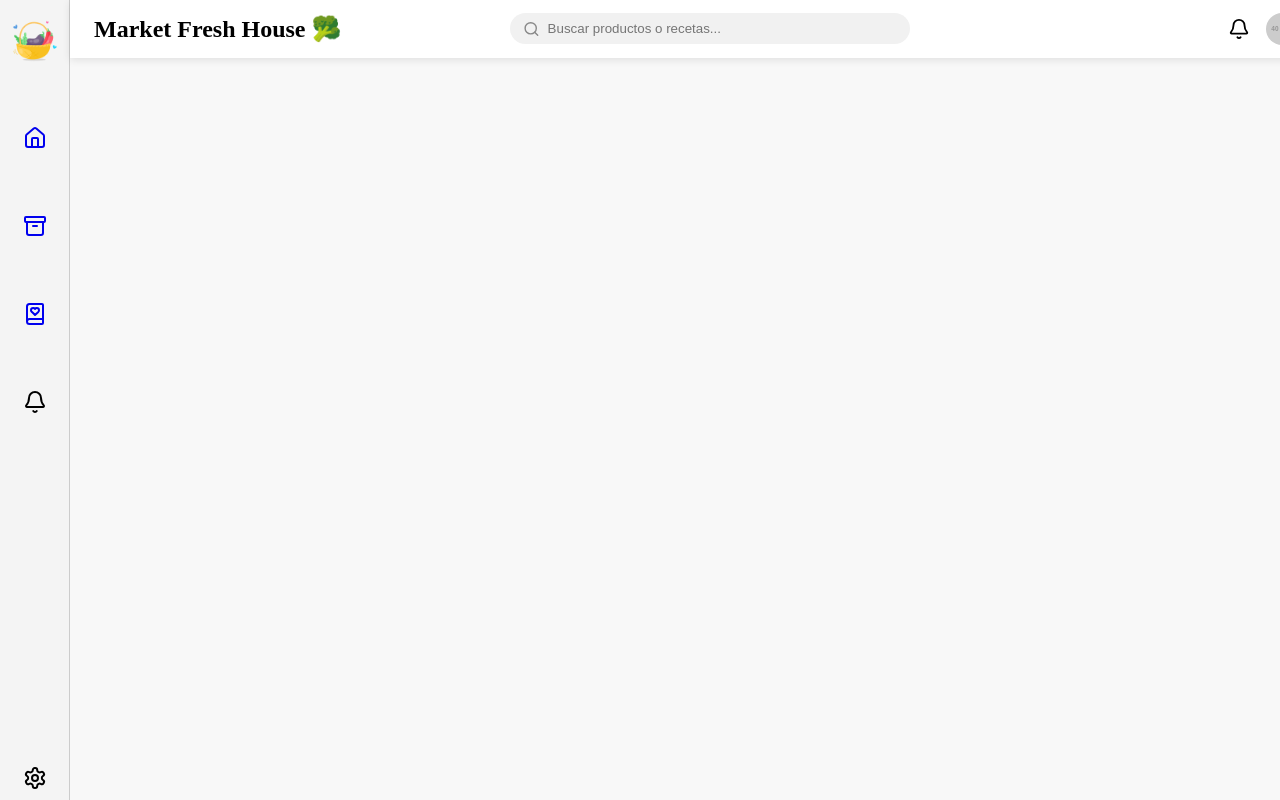
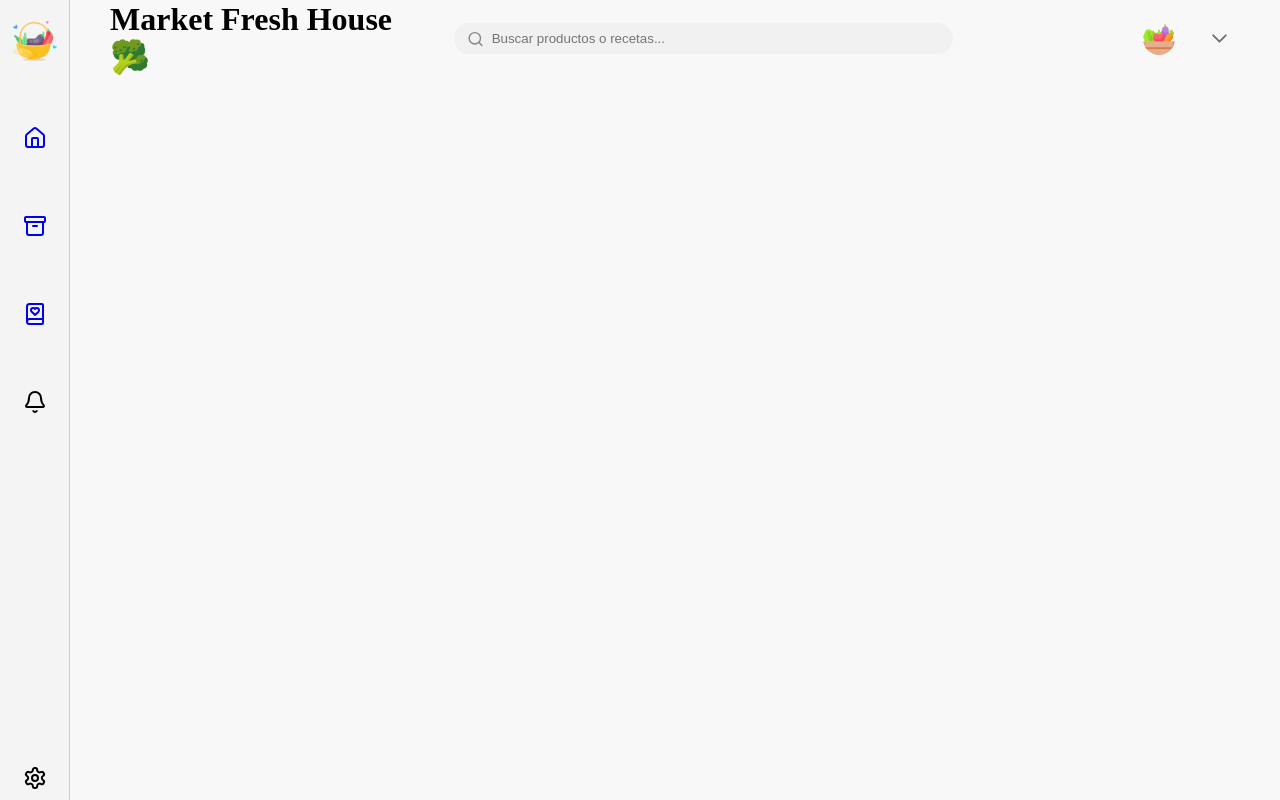
Before and after one commit to jandrader14/techCamp-proyecto, a React (Vite) app: page /dashboard in a window 1280 px wide. Built offline with nearby package versions, Linux system fonts and the light colour scheme.

Commit message:
:wastebasket: Delete unnecessary elements

```diff
--- a/src/components/atoms/Header/Header.module.css
+++ /dev/null
@@ -1,75 +0,0 @@
-.headerContainer {
-    display: flex;
-    align-items: center;
-    justify-content: space-between;
-    padding: 0.8rem 1.5rem;
-    background-color: #ffffff;
-    box-shadow: 0 2px 8px rgba(0, 0, 0, 0.1);
-    position: fixed;
-    top: 0;
-    width: 100%;
-    z-index: 999;
-  }
-
-  .leftSection {
-    flex: 1;
-  }
-
-  .logo {
-    font-size: 1.5rem;
-    font-weight: bold;
-  }
-
-  .centerSection {
-    flex: 2;
-    display: flex;
-    justify-content: center;
-  }
-
-  .searchBar {
-    display: flex;
-    align-items: center;
-    background-color: #f1f1f1;
-    padding: 0.4rem 0.8rem;
-    border-radius: 20px;
-    width: 100%;
-    max-width: 400px;
-  }
-
-  .searchIcon {
-    margin-right: 0.5rem;
-    color: #888;
-  }
-
-  .searchInput {
-    border: none;
-    outline: none;
-    background: transparent;
-    width: 100%;
-  }
-
-  .rightSection {
-    flex: 1;
-    display: flex;
-    align-items: center;
-    justify-content: flex-end;
-    gap: 1rem;
-  }
-
-  .bellIcon {
-    cursor: pointer;
-  }
-
-  .profile {
-    display: flex;
-    align-items: center;
-    gap: 0.5rem;
-    cursor: pointer;
-  }
-
-  .profileIcon {
-    border-radius: 50%;
-    width: 32px;
-    height: 32px;
-    object-fit: cover;
-  }
--- a/src/components/atoms/Header/Header.tsx
+++ /dev/null
@@ -1,36 +0,0 @@
-import styles from './Header.module.css';
-import { ChevronDown, Search, Bell } from 'lucide-react';
-
-export function Header() {
-  return (
-    <header className={styles.headerContainer}>
-
-      <div className={styles.leftSection}>
-        <h1 className={styles.logo}>Market Fresh House 🥦</h1>
-      </div>
-
-      <div className={styles.centerSection}>
-        <div className={styles.searchBar}>
-          <Search size={18} className={styles.searchIcon} />
-          <input
-            type="text"
-            placeholder="Buscar productos o recetas..."
-            className={styles.searchInput}
-          />
-        </div>
-      </div>
-
-      <div className={styles.rightSection}>
-        <Bell size={22} className={styles.bellIcon} />
-        <div className={styles.profile}>
-          <img
-            src="https://via.placeholder.com/40"
-            alt="Profile"
-            className={styles.profileIcon}
-          />
-          <ChevronDown size={20} />
-        </div>
-      </div>
-    </header>
-  );
-}
--- a/src/components/atoms/SearchBar/SearchBar.tsx
+++ /dev/null
@@ -1,5 +0,0 @@
-export function SearchBar() {
-    return (
-        <div></div>
-     )
-}
--- a/src/components/atoms/SideBarItem/SideBarItem.tsx
+++ /dev/null
@@ -1 +0,0 @@
-import React from 'react';
--- a/src/components/layout/DashboardLayout/DashboardLayout.tsx
+++ b/src/components/layout/DashboardLayout/DashboardLayout.tsx
@@ -1,6 +1,6 @@
 import { Outlet } from "react-router-dom";
 import { SidebarNav } from "../../organisms/SidebarNav/SidebarNav";
-import { Header } from "../../atoms/Header/Header";
+import { Header } from "../../organisms/Header/Header";
 import styles from "./DashboardLayout.module.css";
 
 export function DashboardLayout() {
--- /dev/null
+++ b/src/components/organisms/Header/Header.module.css
@@ -0,0 +1,129 @@
+.headerMainContainer{
+  align-items: center;
+  background-color: #f8f8f8;
+  box-sizing: border-box;
+  display: flex;
+  justify-content: center;
+  margin: 0;
+  padding: 1rem;
+  position: relative;
+}
+
+.headerContainer{
+  align-items: center;
+  display: flex;
+  height: 100%;
+  max-height: 45px;
+  padding: 1rem;
+  width: 100%;
+}
+
+.leftSection{
+  width: 100%;
+  max-width: 30%;
+  padding: 0.5rem;
+}
+
+.leftSection .logo{
+  font-weight: bold;
+}
+
+.centerSection{
+  display: flex;
+  justify-content: center;
+  width: 100%;
+  max-width: 45%;
+  padding: 0.5rem;
+}
+.searchBar {
+  display: flex;
+  align-items: center;
+  background-color: #f1f1f1;
+  padding: 0.4rem 0.8rem;
+  border-radius: 20px;
+  width: 100%;
+  max-width: 1200px;
+}
+
+.searchIcon {
+  margin-right: 0.5rem;
+  color: #888;
+}
+
+.searchInput {
+  border: none;
+  outline: none;
+  background: transparent;
+  width: 100%;
+}
+.searchBar:hover{
+  background-color: #DBDBDB;
+}
+
+/*Profile*/
+.rightSection{
+  align-items: center;
+  display: flex;
+  justify-content: flex-end;
+  max-width: 25%;
+  padding: 0.5rem;
+  width: 100%;
+}
+.rightSection .profile{
+  display: flex;
+  justify-content: center;
+  align-items: center;
+  flex-direction: row;
+  gap: 1rem;
+  justify-content: center;
+}
+.rightSection .profile img{
+  border-radius: 50%;
+  height: 32px;
+  width: 32px;
+  cursor: pointer;
+}
+
+.rightSection .profile .profileIcon{
+  border-radius: 50%;
+  display: flex;
+  justify-content: center;
+  align-items: center;
+  cursor: pointer;
+}
+
+.rightSection .profile .profileIcon:hover {
+  background-color: #ccd1d1;
+  border-radius: 80px;
+}
+
+.iconItem {
+  position: relative;
+  display: flex;
+  flex-direction: column;
+  align-items: center;
+  margin: 0 0.5rem;
+}
+
+/* Tooltip debajo del ícono */
+.tooltip {
+  position: absolute;
+  top: 100%;
+  left: 50%;
+  transform: translateX(-50%) translateY(5px);
+  background-color: #333;
+  color: white;
+  padding: 0.3rem 0.6rem;
+  border-radius: 4px;
+  font-size: 0.75rem;
+  white-space: nowrap;
+  opacity: 0;
+  pointer-events: none;
+  transition: opacity 0.2s ease, transform 0.2s ease;
+  z-index: 10;
+}
+
+.iconItem:hover .tooltip {
+  opacity: 1;
+  transform: translateX(-50%) translateY(10px);
+}
--- /dev/null
+++ b/src/components/organisms/Header/Header.tsx
@@ -0,0 +1,45 @@
+import styles from "./Header.module.css";
+import { ChevronDown, Search } from "lucide-react";
+
+export function Header() {
+  return (
+    <header className={styles.headerMainContainer}>
+      <div className={styles.headerContainer}>
+        <div className={styles.leftSection}>
+          <h1 className={styles.logo}>Market Fresh House 🥦</h1>
+        </div>
+
+        <div className={styles.centerSection}>
+          <div className={styles.searchBar}>
+            <Search size={18} className={styles.searchIcon} />
+            <input
+              type="text"
+              placeholder="Buscar productos o recetas..."
+              className={styles.searchInput}
+            />
+          </div>
+        </div>
+
+        <div className={styles.rightSection}>
+          <div className={styles.profile}>
+            {/* Ícono de imagen con tooltip */}
+            <div className={styles.iconItem}>
+              <img src="src/assets/vegetales.png" alt="Profile" />
+              <span className={styles.tooltip}>Tu perfil</span>
+            </div>
+
+            {/* Ícono de Chevron con tooltip */}
+            <div className={styles.iconItem}>
+              <ChevronDown
+                className={styles.profileIcon}
+                size={25}
+                color="#767676"
+              />
+              <span className={styles.tooltip}>Cuentas</span>
+            </div>
+          </div>
+        </div>
+      </div>
+    </header>
+  );
+}
--- a/src/components/organisms/LoginForm/LoginForm.tsx
+++ b/src/components/organisms/LoginForm/LoginForm.tsx
@@ -28,7 +28,7 @@ export const LoginForm: React.FC = () => {
       });
 
       if (response.status === 200) {
-        alert('Login exitoso'); // Puedes mostrar un mensaje si lo deseas
+       // alert('Login exitoso');
         navigate('/dashboard'); // Redirige al dashboard
       }
 
```
Also changed, not shown: src/components/atoms/SearchBar/SearchBar.module.css (deleted).
